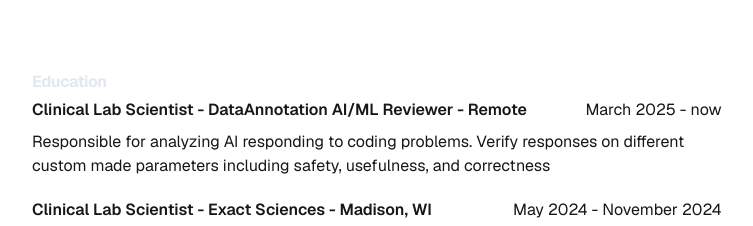
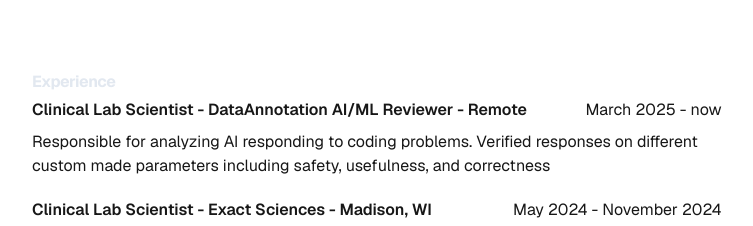
Before and after one commit to AvanindraShaily/avanindras_portfolio, a Next.js app in the folder avanindras_portfolio/: page / in a window 1280 px wide. Shown: the part 1754-1980 px from the top of the page, without its empty margins (48-801 px from the left). Built offline with nearby package versions, Linux system fonts and the light colour scheme.

Commit message:
changed header text in experience component

```diff
--- a/avanindras_portfolio/src/app/components/Experience.tsx
+++ b/avanindras_portfolio/src/app/components/Experience.tsx
@@ -4,7 +4,7 @@
 export default function Experience(){
     return(
        <div>
-            <h5 className="mb-1 text-l font-bold tracking-tight text-slate-200">Education</h5>
+            <h5 className="mb-1 text-l font-bold tracking-tight text-slate-200">Experience</h5>
             <div className="space-y-1">
             {experience.map((expt)=>(
                 <ExperienceCard
--- a/avanindras_portfolio/src/app/data/experience.json
+++ b/avanindras_portfolio/src/app/data/experience.json
@@ -3,7 +3,7 @@
         "location": "DataAnnotation AI/ML Reviewer - Remote",
         "dates": "March 2025 - now",
         "position": "Clinical Lab Scientist",
-        "description": "Responsible for analyzing AI responding to coding problems. Verify responses on different custom made parameters including safety, usefulness, and correctness"
+        "description": "Responsible for analyzing AI responding to coding problems. Verified responses on different custom made parameters including safety, usefulness, and correctness"
     },
 
     {
```
